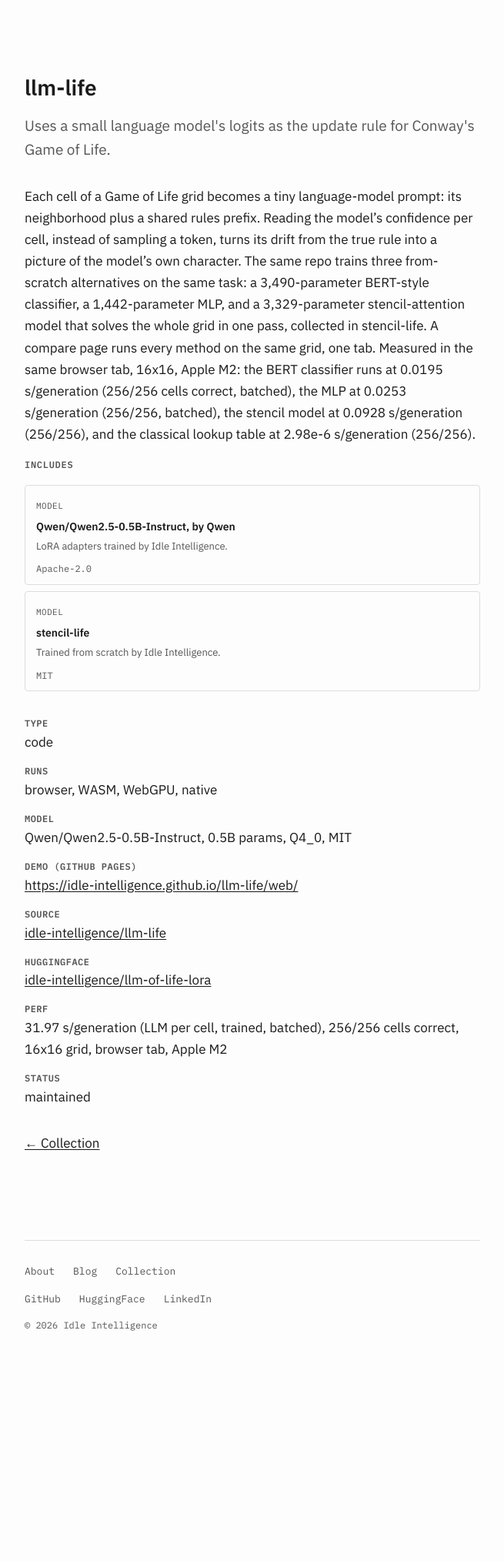
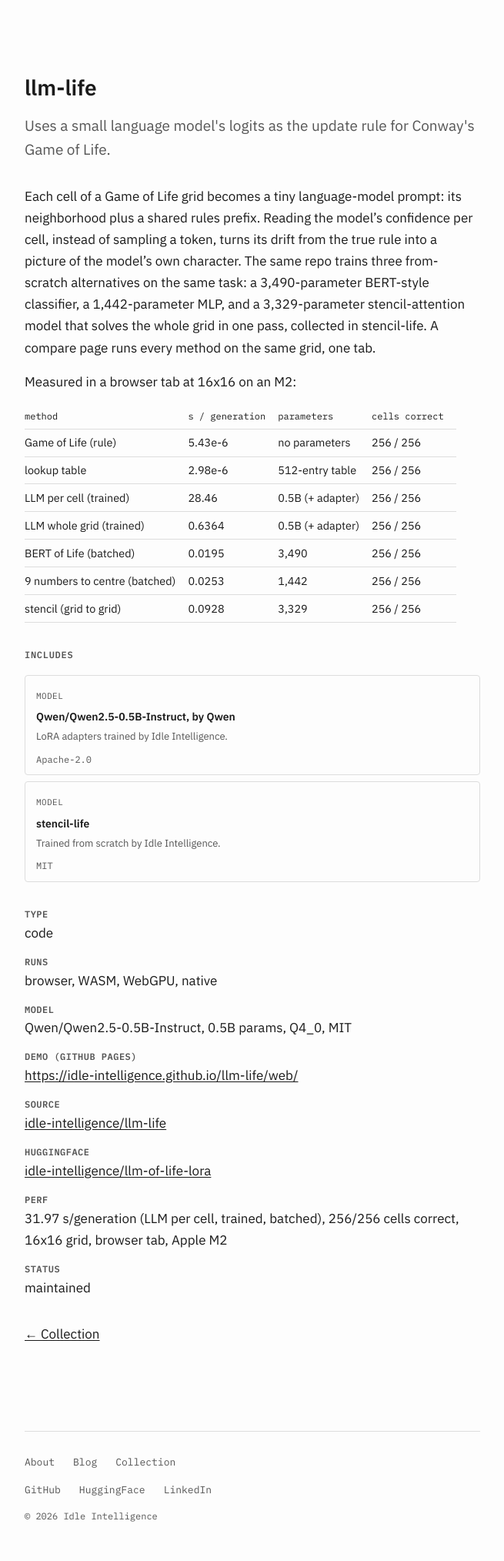
Before and after one commit to idle-intelligence/site, a Jekyll site: the page built from _collection/llm-life.md, in a window 1280 px wide. Shown: the whole page at 77% size, without its empty margins (312-967 px from the left). Built offline with Jekyll 4.4.1, drawn with Linux system fonts in a browser that asks for light colours; before the commit the page ends 1780 px from its top, so only the background shows below that.

Commit message:
llm-life: results table from the README; table styles; metar-stations line break

```diff
--- a/_collection/llm-life.md
+++ b/_collection/llm-life.md
@@ -23,11 +23,19 @@ blurb: >-
   alternatives on the same task: a 3,490-parameter BERT-style classifier, a
   1,442-parameter MLP, and a 3,329-parameter stencil-attention model that solves
   the whole grid in one pass, collected in stencil-life. A compare page runs
-  every method on the same grid, one tab. Measured in the same browser tab,
-  16x16, Apple M2: the BERT classifier runs at 0.0195 s/generation (256/256
-  cells correct, batched), the MLP at 0.0253 s/generation (256/256, batched),
-  the stencil model at 0.0928 s/generation (256/256), and the classical
-  lookup table at 2.98e-6 s/generation (256/256).
+  every method on the same grid, one tab.
 ---
 
 {{ page.blurb }}
+
+Measured in a browser tab at 16x16 on an M2:
+
+| method | s / generation | parameters | cells correct |
+|---|---|---|---|
+| Game of Life (rule) | 5.43e-6 | no parameters | 256 / 256 |
+| lookup table | 2.98e-6 | 512-entry table | 256 / 256 |
+| LLM per cell (trained) | 28.46 | 0.5B (+ adapter) | 256 / 256 |
+| LLM whole grid (trained) | 0.6364 | 0.5B (+ adapter) | 256 / 256 |
+| BERT of Life (batched) | 0.0195 | 3,490 | 256 / 256 |
+| 9 numbers to centre (batched) | 0.0253 | 1,442 | 256 / 256 |
+| stencil (grid to grid) | 0.0928 | 3,329 | 256 / 256 |
--- a/_layouts/default.html
+++ b/_layouts/default.html
@@ -159,6 +159,25 @@
       margin-bottom: 32px;
     }
 
+    table {
+      display: block;
+      overflow-x: auto;
+      border-collapse: collapse;
+      margin: 0 0 2rem;
+      font-size: 0.9rem;
+      font-variant-numeric: tabular-nums;
+    }
+    th, td {
+      text-align: left;
+      padding: 0.35rem 1rem 0.35rem 0;
+      border-bottom: 1px solid var(--border);
+      white-space: nowrap;
+    }
+    th {
+      font-family: var(--mono);
+      font-weight: 500;
+      font-size: 0.75rem;
+    }
     .section-label {
       font-family: var(--mono);
       font-size: 12px;
```
Also changed, not shown: _collection/metar-stations.md (+2 -2 lines).
